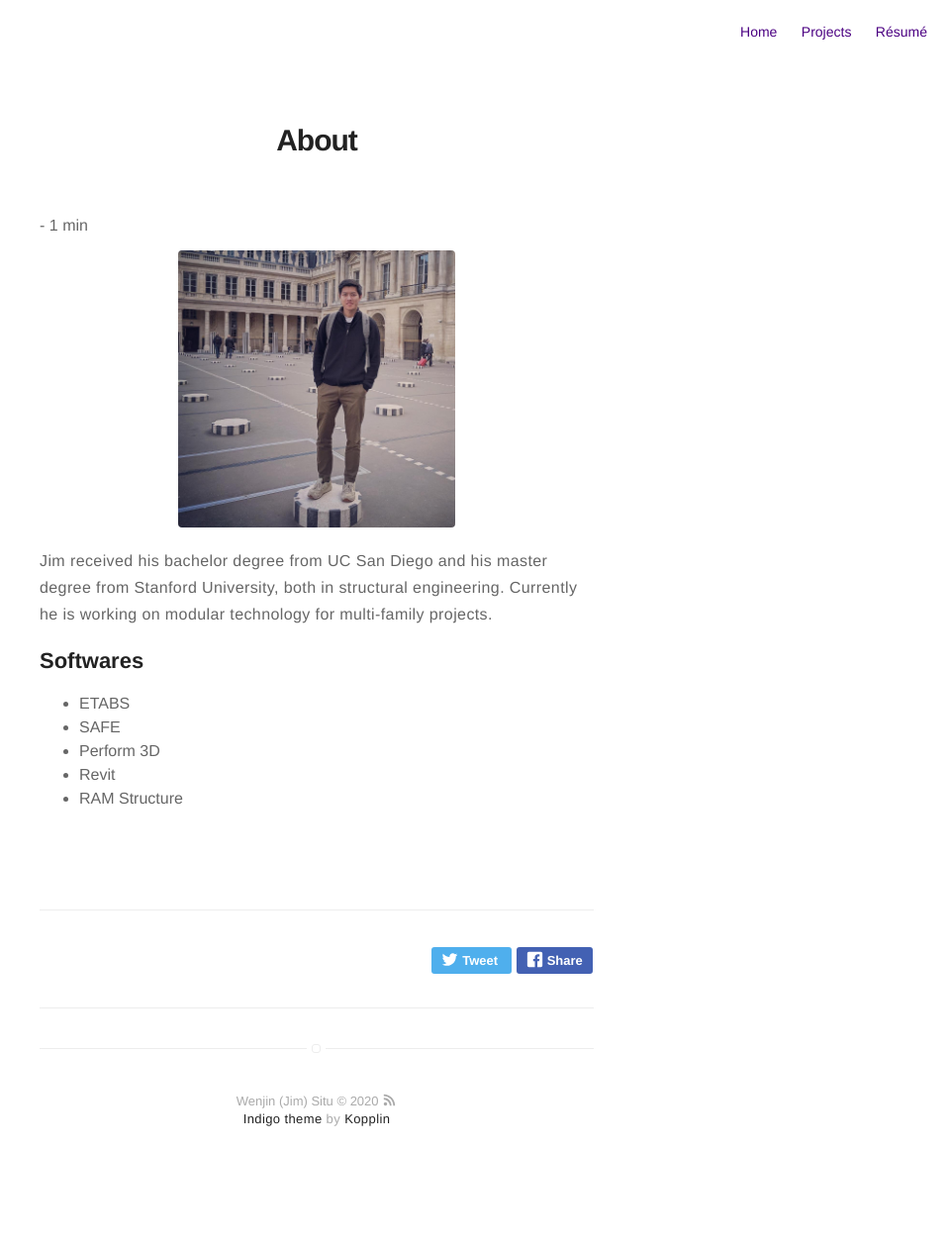
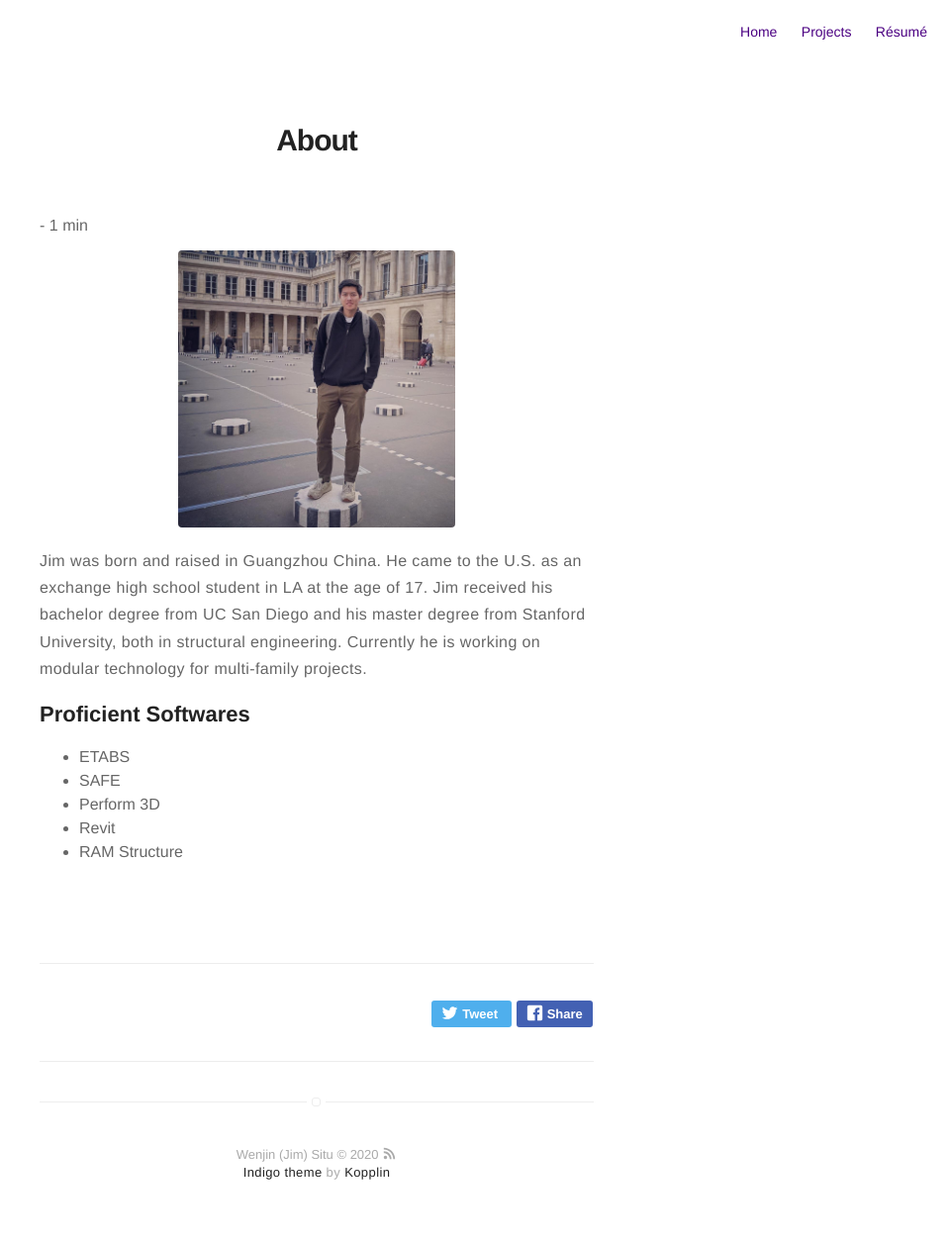
Before and after one commit to jsitu777/wenjinsitu.github.io, a Jekyll site: the page built from about.md, in a window 1280 px wide. Shown: the whole page at 99% size, without its empty margins (320-1280 px from the left). Built offline with Jekyll 4.4.1, drawn with Linux system fonts in a browser that asks for light colours; before the commit the page ends 1202 px from its top, so only the background shows below that.

Commit message:
modify about

```diff
--- a/_config.yml
+++ b/_config.yml
@@ -16,9 +16,9 @@ FranklinETABS: assets/Projects/Franklin ETABS.png
 FranklinEnergy: assets/Projects/Franklin PBD Energy.png
 T2ProjectPicture: assets/images/5110 Telegraph.jpg
 PBLGroupPicture: assets/images/PBL Group Pic.jpg
-PBLFinalPicture: assets/images/PBL Final.jpg
+PBLFinalPicture: assets/images/PBL Final.png
 FactoryPicture: assets/images/Factory.JPG
-FranklinTowerStructure: assets/images/Franklin Tower Structure.png
+FranklinTowerStructure: assets/images/Franklin Tower Stucture.png
 FranklinTownhomeStructure: assets/images/Franklin Townhome Structure.png
 
 #Video
--- a/_posts/2017-05-01-Franklin-common-elements-test.markdown
+++ b/_posts/2017-05-01-Franklin-common-elements-test.markdown
@@ -13,13 +13,15 @@ author: WS
 description: Markdown summary with different options
 ---
 
-<p> I joined RAD Urban right after grad school as a structural engineer. RAD Urban is a vertically
+<p> Jim joined RAD Urban right after grad school as a structural engineer. RAD Urban is a vertically
 integrated AEC entity inspired to productize the built environment in the multi-family project sector.
 </p>
 
 
 
 ## Overview
+<p>2044 Franklin is a 30 story mixed used high rise in Oakland. Its lateral system is steel plate shear wall while its gravity system from level 6 utilizes pre-fabricated volumetric modules. The design process involves performance based design with a peer review panel, as well as full scale seismic testing. </p>
+
 <img class="image" src="{{ site.url }}/{{ site.FranklinProjectPictureTower }}">
 <img class="image" src="{{ site.url }}/{{ site.FranklinProjectPictureTomehome }}">
 
--- a/about.md
+++ b/about.md
@@ -8,11 +8,10 @@ author: Wenjin Situ
 ![Profile Image]({{ site.url }}/{{ site.picture }})
 
 
-<p>Jim received his bachelor degree
-from UC San Diego and his master degree from Stanford University, both in structural
-engineering. Currently he is working on modular technology for multi-family projects.</p>
+<p>Jim was born and raised in Guangzhou China. He came to the U.S. as an exchange high school student
+in LA at the age of 17. Jim received his bachelor degree from UC San Diego and his master degree from Stanford University, both in structural engineering. Currently he is working on modular technology for multi-family projects.</p>
 
-<h2>Softwares</h2>
+<h2>Proficient Softwares</h2>
 
 <ul class="skill-list">
 	<li>ETABS</li>
```
Also changed, not shown: assets/Projects/Peer Review Panel.png (added), assets/images/Full Scale Testing/Column Testing Strong Axis .png (added), assets/images/Full Scale Testing/Column Testing Weak Axis.png (added).
